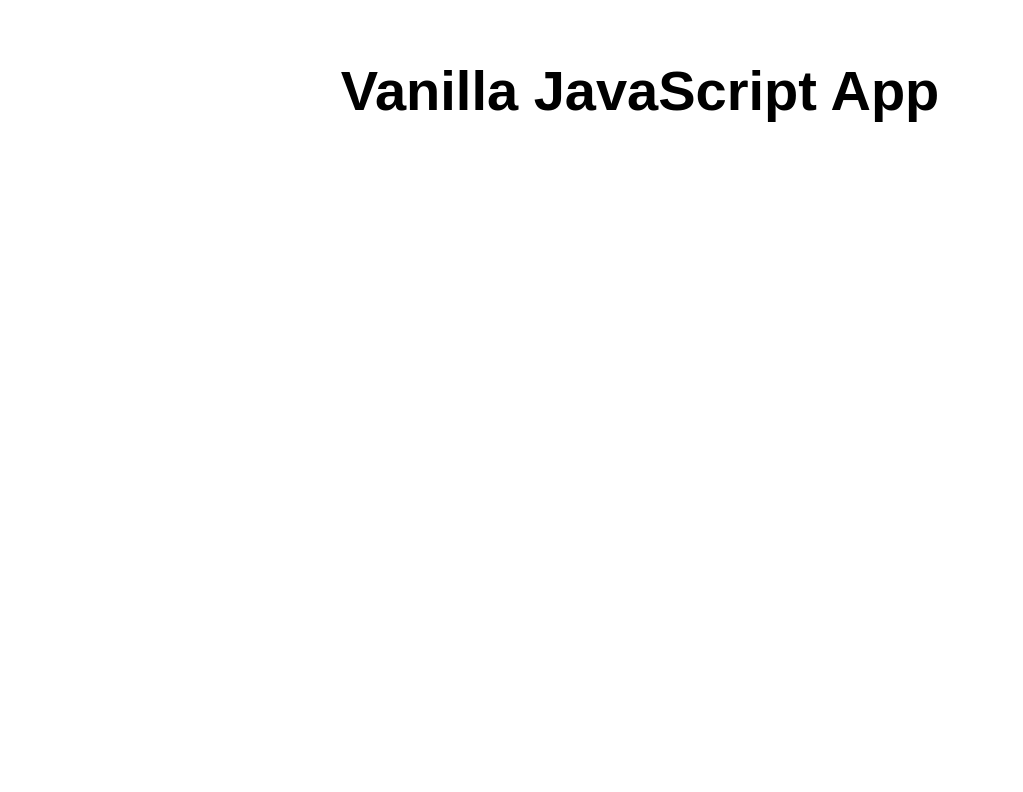
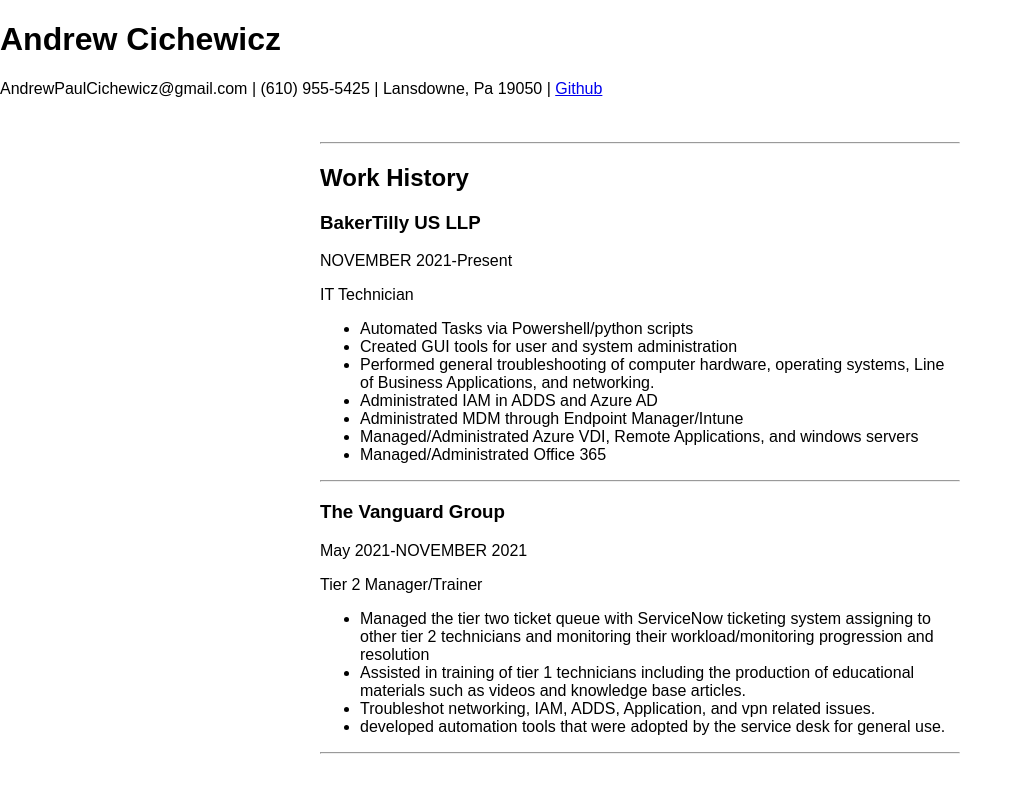
Before and after one commit to APCichewicz/vanilla-resume, a website: page src/index.html in a window 1280 px wide. Shown: the whole page, without its empty margins (0-1023 px from the left). Drawn offline with Linux system fonts and the light colour scheme.

Commit message:
initial commit

```diff
--- a/src/index.html
+++ b/src/index.html
@@ -1,17 +1,78 @@
 <!DOCTYPE html>
 <html lang="en">
-
   <head>
-  <meta charset="UTF-8">
-  <meta name="viewport" content="width=device-width, initial-scale=1.0">
-  <link rel="stylesheet" href="styles.css">
+    <meta charset="UTF-8" />
+    <meta name="viewport" content="width=device-width, initial-scale=1.0" />
+    <link rel="stylesheet" href="styles.css" />
     <title>Vanilla JavaScript App</title>
   </head>
 
   <body>
+    <header>
+      <h1>Andrew Cichewicz</h1>
+      <p>
+        AndrewPaulCichewicz@gmail.com | (610) 955-5425 | Lansdowne, Pa 19050 |
+        <a href="https://github.com/APCichewicz">Github</a>
+      </p>
+    </header>
     <main>
-    <h1>Vanilla JavaScript App</h1>
+      <section>
+        <hr />
+        <h2>Work History</h2>
+        <div>
+          <div>
+            <h3>BakerTilly US LLP</h3>
+            <p>NOVEMBER 2021-Present</p>
+          </div>
+          <p>IT Technician</p>
+          <ul>
+            <li>Automated Tasks via Powershell/python scripts</li>
+            <li>Created GUI tools for user and system administration</li>
+            <li>
+              Performed general troubleshooting of computer hardware, operating
+              systems, Line of Business Applications, and networking.
+            </li>
+            <li>Administrated IAM in ADDS and Azure AD</li>
+            <li>Administrated MDM through Endpoint Manager/Intune</li>
+            <li>
+              Managed/Administrated Azure VDI, Remote Applications, and windows
+              servers
+            </li>
+            <li>Managed/Administrated Office 365</li>
+          </ul>
+        </div>
+        <hr />
+        <div>
+          <div>
+            <h3>The Vanguard Group</h3>
+            <p>May 2021-NOVEMBER 2021</p>
+          </div>
+          <p>Tier 2 Manager/Trainer</p>
+          <ul>
+            <li>
+              Managed the tier two ticket queue with ServiceNow ticketing system
+              assigning to other tier 2 technicians and monitoring their
+              workload/monitoring progression and resolution
+            </li>
+            <li>
+              Assisted in training of tier 1 technicians including the
+              production of educational materials such as videos and knowledge
+              base articles.
+            </li>
+            <li>
+              Troubleshot networking, IAM, ADDS, Application, and vpn related
+              issues.
+            </li>
+            <li>
+              developed automation tools that were adopted by the service desk
+              for general use.
+            </li>
+          </ul>
+        </div>
+        <hr />
+      </section>
+      <section></section>
+      <section></section>
     </main>
   </body>
-
 </html>
```
Lines whose indentation alone changed are shown as unchanged.
